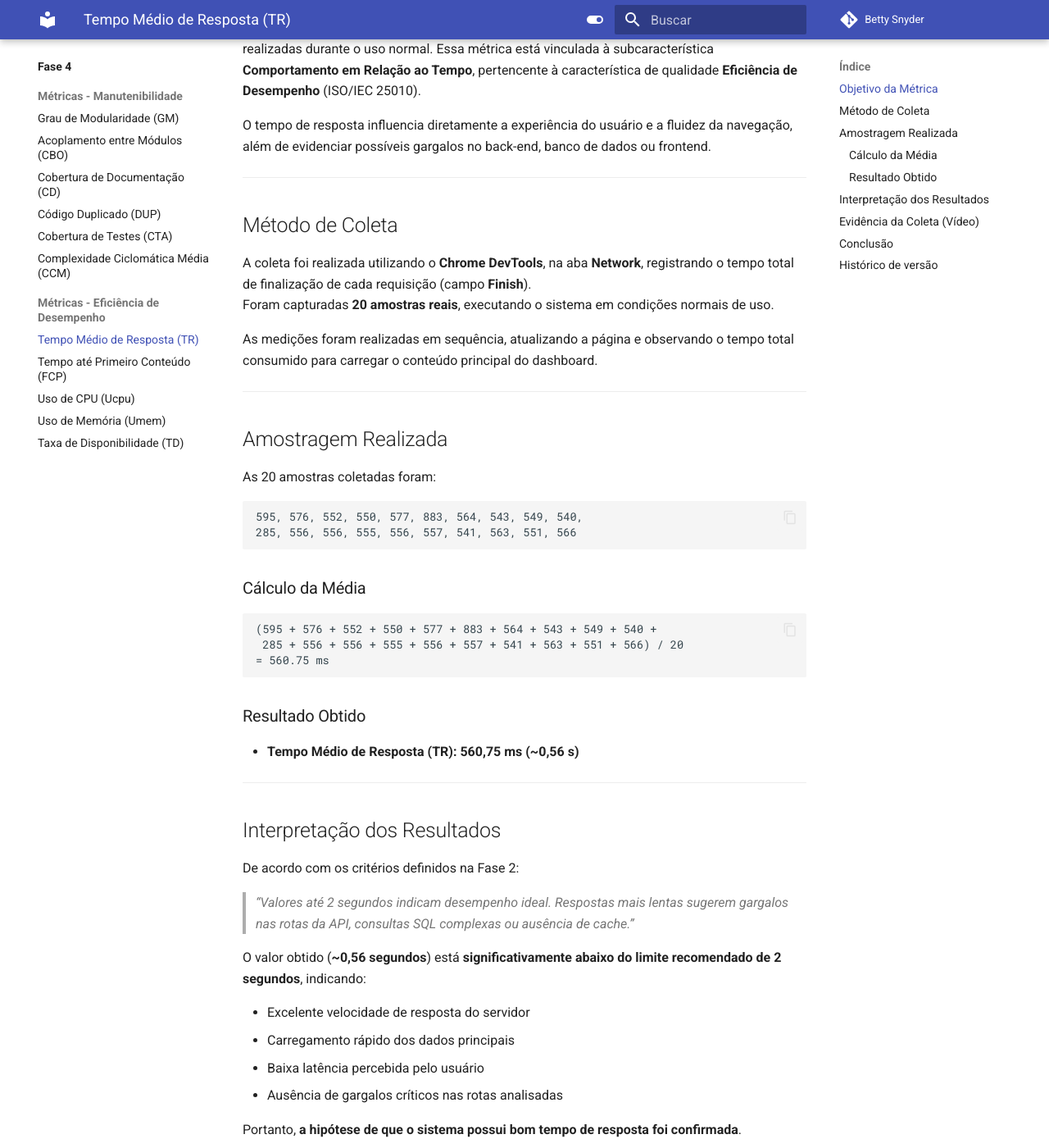
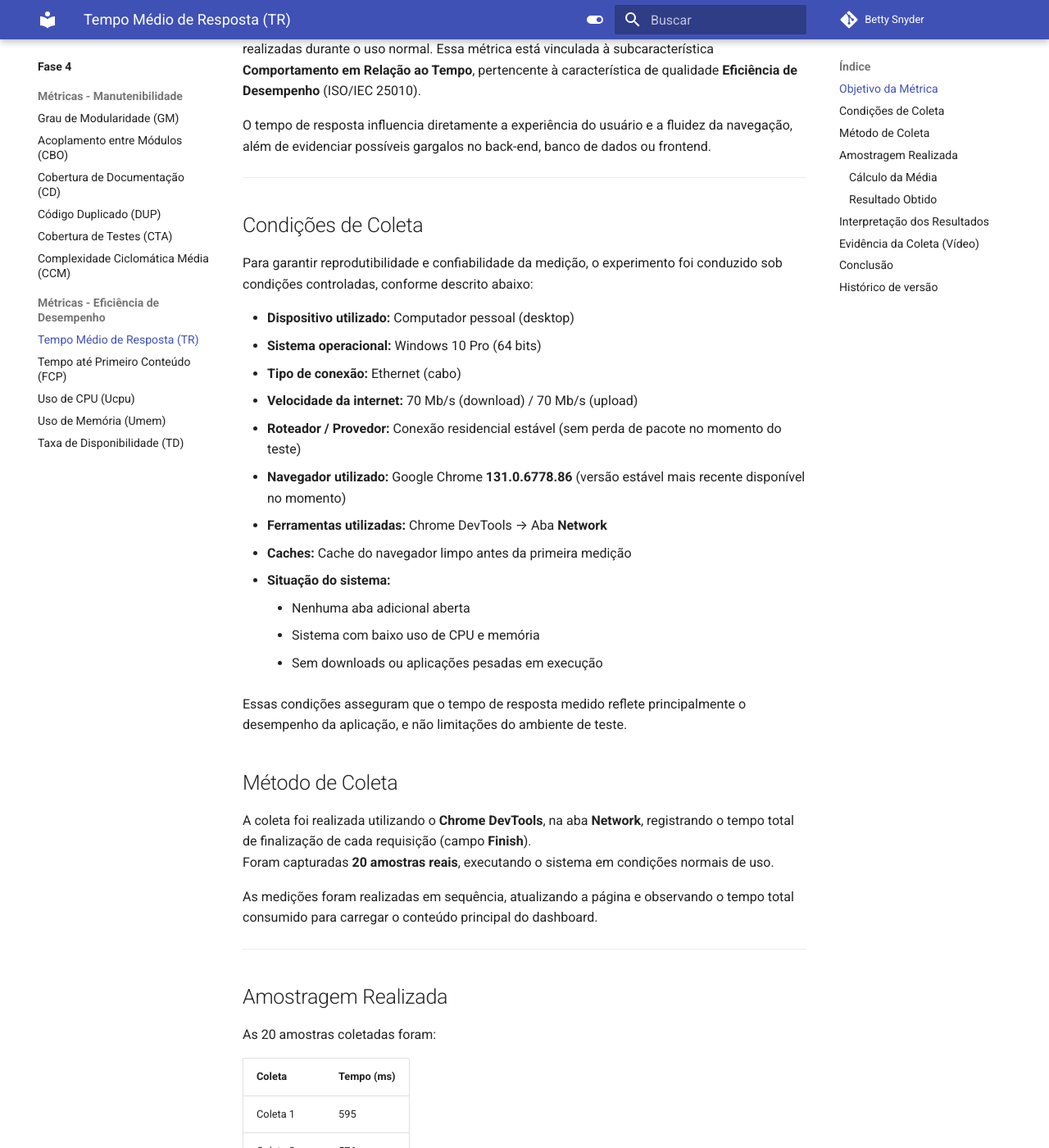
Before and after one commit to FCTE-Qualidade-de-Software-1/2025-2_T01_BETTY-SNYDER, an MkDocs documentation site: the page built from docs/Fase 4/metricas/eficiencia/tr-tempo-medio-resposta.md, in a window 1280 px wide and 1400 px high, scrolled down 257 px. Shown: the whole window at 82% size. Built offline with MkDocs 1.6.1 and Material for MkDocs 9.7.7, drawn with Linux system fonts in a browser that asks for light colours; comment, search, counter and statistics services are not loaded; some of the changed text lies outside the part shown.

Commit message:
docs: adicionando condicoes de coleta TR + adicionando tabela das amostras

````diff
--- a/docs/Fase 4/metricas/eficiencia/tr-tempo-medio-resposta.md
+++ b/docs/Fase 4/metricas/eficiencia/tr-tempo-medio-resposta.md
@@ -6,6 +6,25 @@ Avaliar a velocidade média com que o sistema ChamaControl responde às requisi
 O tempo de resposta influencia diretamente a experiência do usuário e a fluidez da navegação, além de evidenciar possíveis gargalos no back-end, banco de dados ou frontend.
 
 ---
+
+## Condições de Coleta
+
+Para garantir reprodutibilidade e confiabilidade da medição, o experimento foi conduzido sob condições controladas, conforme descrito abaixo:
+
+- **Dispositivo utilizado:** Computador pessoal (desktop)
+- **Sistema operacional:** Windows 10 Pro (64 bits)
+- **Tipo de conexão:** Ethernet (cabo)
+- **Velocidade da internet:** 70 Mb/s (download) / 70 Mb/s (upload)
+- **Roteador / Provedor:** Conexão residencial estável (sem perda de pacote no momento do teste)
+- **Navegador utilizado:** Google Chrome **131.0.6778.86** (versão estável mais recente disponível no momento)
+- **Ferramentas utilizadas:** Chrome DevTools → Aba **Network**
+- **Caches:** Cache do navegador limpo antes da primeira medição
+- **Situação do sistema:**
+    - Nenhuma aba adicional aberta
+    - Sistema com baixo uso de CPU e memória
+    - Sem downloads ou aplicações pesadas em execução
+
+Essas condições asseguram que o tempo de resposta medido reflete principalmente o desempenho da aplicação, e não limitações do ambiente de teste.
 
 ## Método de Coleta
 A coleta foi realizada utilizando o **Chrome DevTools**, na aba **Network**, registrando o tempo total de finalização de cada requisição (campo **Finish**).
@@ -19,10 +38,29 @@ As medições foram realizadas em sequência, atualizando a página e observando
 
 As 20 amostras coletadas foram:
 
-```
-595, 576, 552, 550, 577, 883, 564, 543, 549, 540,
-285, 556, 556, 555, 556, 557, 541, 563, 551, 566
-```
+| Coleta | Tempo (ms) |
+|--------|------------|
+| Coleta 1 | 595 |
+| Coleta 2 | 576 |
+| Coleta 3 | 552 |
+| Coleta 4 | 550 |
+| Coleta 5 | 577 |
+| Coleta 6 | 883 |
+| Coleta 7 | 564 |
+| Coleta 8 | 543 |
+| Coleta 9 | 549 |
+| Coleta 10 | 540 |
+| Coleta 11 | 285 |
+| Coleta 12 | 556 |
+| Coleta 13 | 556 |
+| Coleta 14 | 555 |
+| Coleta 15 | 556 |
+| Coleta 16 | 557 |
+| Coleta 17 | 541 |
+| Coleta 18 | 563 |
+| Coleta 19 | 551 |
+| Coleta 20 | 566 |
+
 
 ### Cálculo da Média
 
@@ -71,3 +109,4 @@ Com um tempo médio de **~0,56 s**, o sistema atende plenamente às expectativas
 | Versão | Data       | Descrição                                                                                                         | Autor(es)                                        | Revisor(es)                                |
 | ------ | ---------- | ----------------------------------------------------------------------------------------------------------------- | ------------------------------------------------ | ------------------------------------------ |
 | 1.0    | 17/11/2025 | Criação do documento                                                                                        | [Leonardo Sauma](https://github.com/leohssjr)    |                                            |
+| 1.1    | 17/11/2025 | Adição condições de coleta                                                                                     | [Leonardo Sauma](https://github.com/leohssjr)    |                                            |
````
